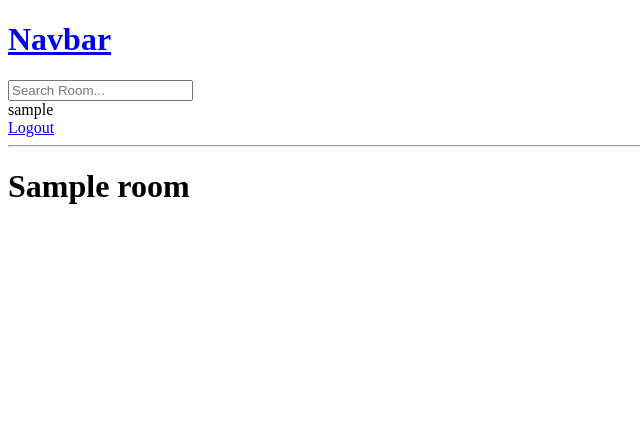
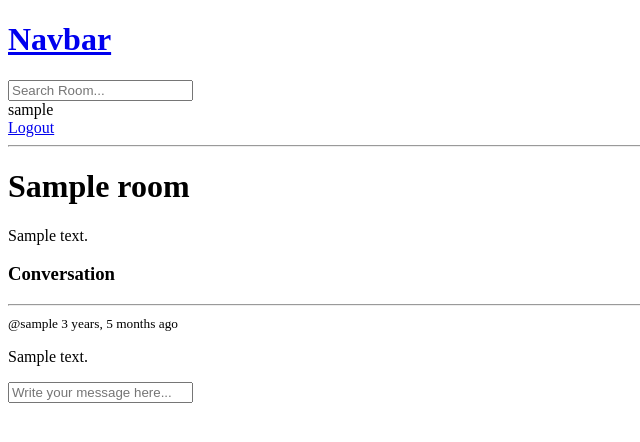
Before and after one commit to DeaaTH65/Study_Buddy, a Django app: page /room/1/ in a window 1280 px wide. Shown: the top 442 px of the page, without its empty margins (0-640 px from the left). Run offline with Django 4.2, Linux system fonts and the light colour scheme; a user stored in the database is signed in; tables that the repository leaves empty hold one stand-in row (values such as "Sample post").

Commit message:
messages in room

```diff
--- a/base/templates/base/room.html
+++ b/base/templates/base/room.html
@@ -3,5 +3,25 @@
 
 {% block content %}
 <h1>{{room.name}}</h1>
+<p>{{ room.description }}</p>
 
+<div class="comment-wrapper">
+    <h3>Conversation</h3>
+    <hr/>
+    {% for message in room_messages %}
+    <div>
+        <small>@{{message.user}} {{message.created|timesince}} ago</small>
+        <p>{{message.body}}</p>
+    </div>
+    {% endfor %}
+</div>
+
+{% if request.user.is_authenticated %}
+<div class="comment-form">
+    <form method="POST" action="">
+        {% csrf_token %}
+        <input type="text" name="body" placeholder="Write your message here..." />
+    </form>
+</div>
+{% endif %}
 {% endblock content %}
--- a/base/views.py
+++ b/base/views.py
@@ -1,6 +1,6 @@
 from django.shortcuts import render, redirect
 from django.db.models import Q
-from .models import Room, Topic
+from .models import Room, Topic, Message
 from .forms import RoomForm
 from django.http import HttpResponse
 from django.contrib.auth.decorators import login_required
@@ -72,7 +72,16 @@ def home(request):
 
 def room(request, pk):
     room = Room.objects.get(id=pk)
-    context = {'room': room}
+    room_messages = room.message_set.all().order_by('-created')
+    if request.method == 'POST':
+        message = Message.objects.create(
+            user=request.user,
+            room=room,
+            body=request.POST.get('body')
+        )
+        return redirect('room', pk=room.id)
+
+    context = {'room': room, 'room_messages': room_messages}
     return render(request, 'base/room.html', context)
 
 
```
